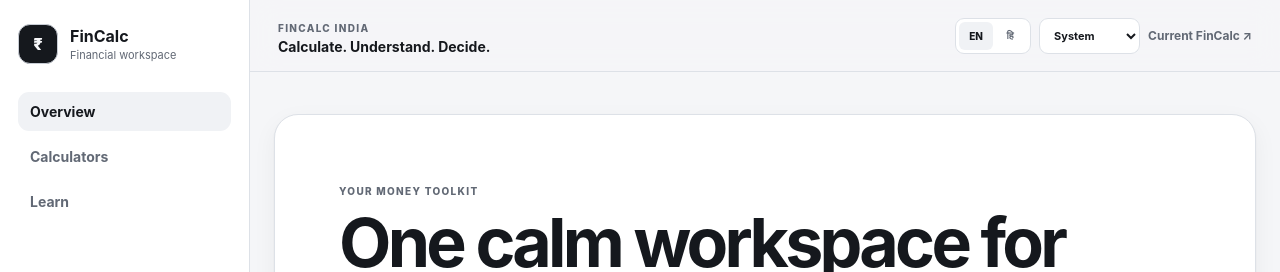
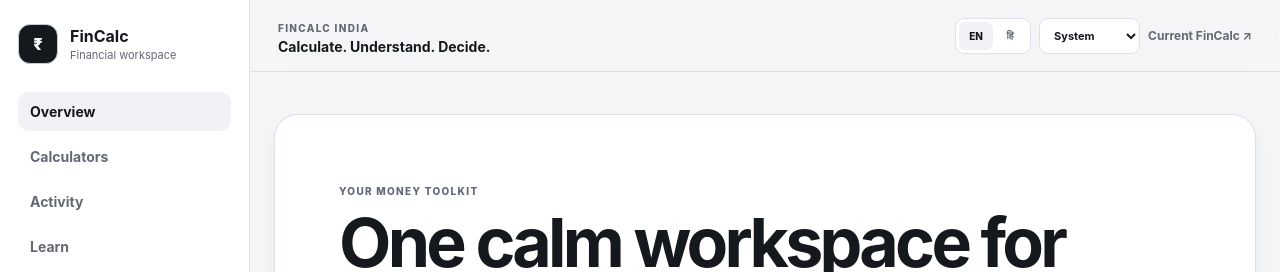
Before and after one commit to S2zxx0zxx/financeCalculator-Ind-v6.0-, a React (Vite) app in the folder apps/web/: page / in a window 1280 px wide. Shown: the top 272 px of the page. Built offline with nearby package versions, Linux system fonts and the light colour scheme.

Commit message:
feat(v7): add activity workspace route

```diff
--- a/apps/web/src/app/App.tsx
+++ b/apps/web/src/app/App.tsx
@@ -4,10 +4,12 @@ import { CalculatorRoutePage } from "../pages/CalculatorRoutePage";
 import { LegacyBridgePage } from "../pages/LegacyBridgePage";
 import { ThemeControl } from "../shared/ui/ThemeControl";
 import { LanguageControl } from "../shared/ui/LanguageControl";
+import { ActivityPage } from "../pages/ActivityPage";
 
 const nav = [
   { to: "/", label: "Overview" },
   { to: "/calculators/emi", label: "Calculators" },
+  { to: "/activity", label: "Activity" },
   { to: "/learn", label: "Learn" }
 ];
 
@@ -36,6 +38,7 @@ export function App() {
           <Routes>
             <Route path="/" element={<DashboardPage />} />
             <Route path="/calculators/:calculatorId" element={<CalculatorRoutePage />} />
+            <Route path="/activity" element={<ActivityPage />} />
             <Route path="/learn" element={<LegacyBridgePage kind="blog" />} />
             <Route path="*" element={<DashboardPage />} />
           </Routes>
```
